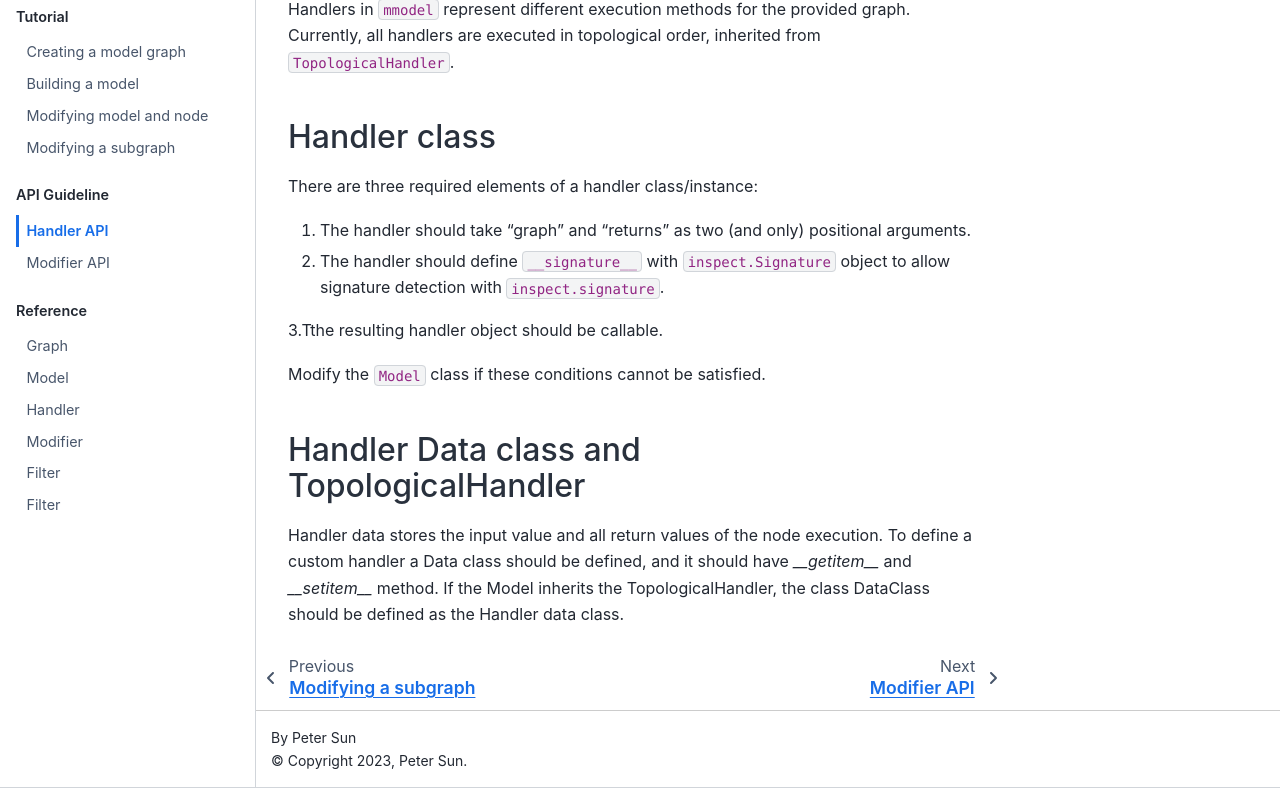
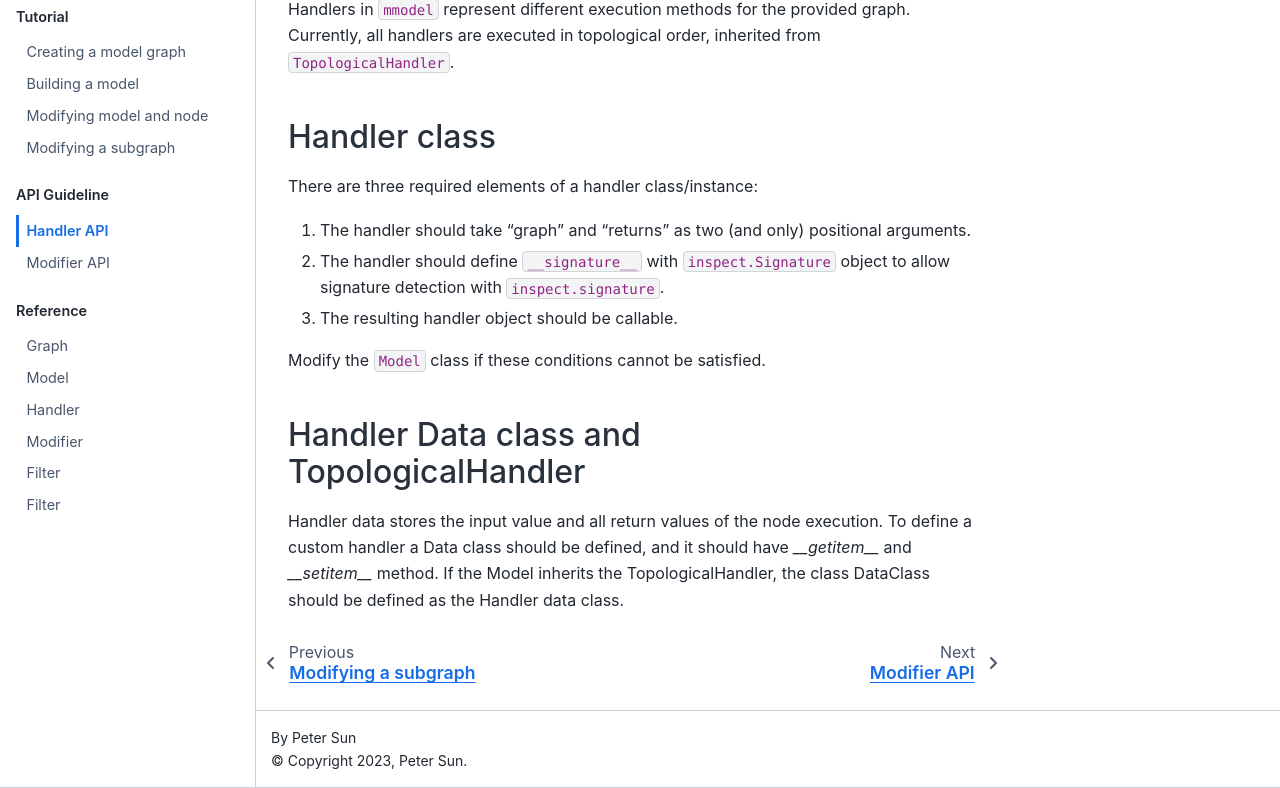
Before and after one commit to Marohn-Group/mmodel, a Sphinx documentation site: the page built from docs/api_handler.rst, in a window 1280 px wide and 1027 px high, cut to the strip 239-1027 px from the top of the window. Built offline with Sphinx 7.4.7 and the Sphinx Book theme 1.1.4, drawn with Linux system fonts in a browser that asks for light colours.

Commit message:
Update api_handler.rst

```diff
--- a/docs/api_handler.rst
+++ b/docs/api_handler.rst
@@ -18,7 +18,7 @@ There are three required elements of a handler class/instance:
    arguments.
 2. The handler should define ``__signature__`` with ``inspect.Signature`` object
    to allow signature detection with ``inspect.signature``.
-3.Tthe resulting handler object should be callable.
+3. The resulting handler object should be callable.
 
 Modify the ``Model`` class if these conditions cannot be satisfied.
 
```
